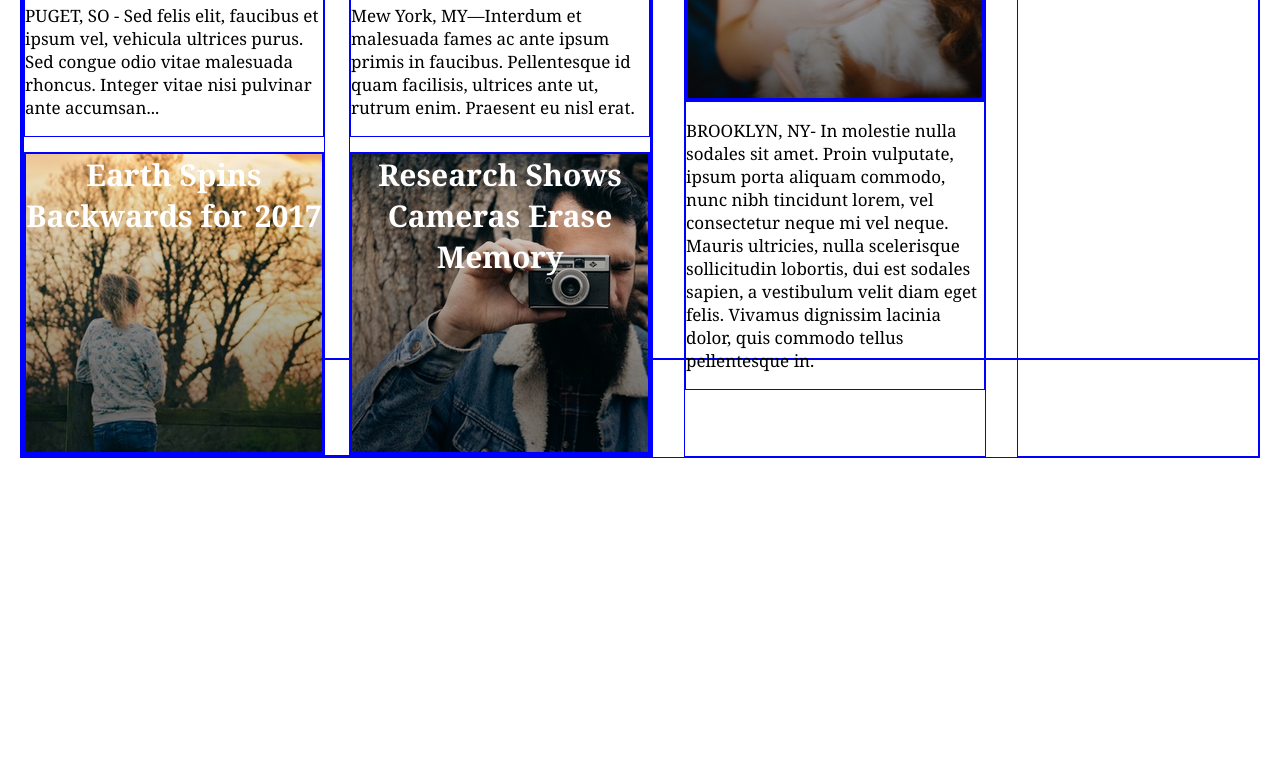
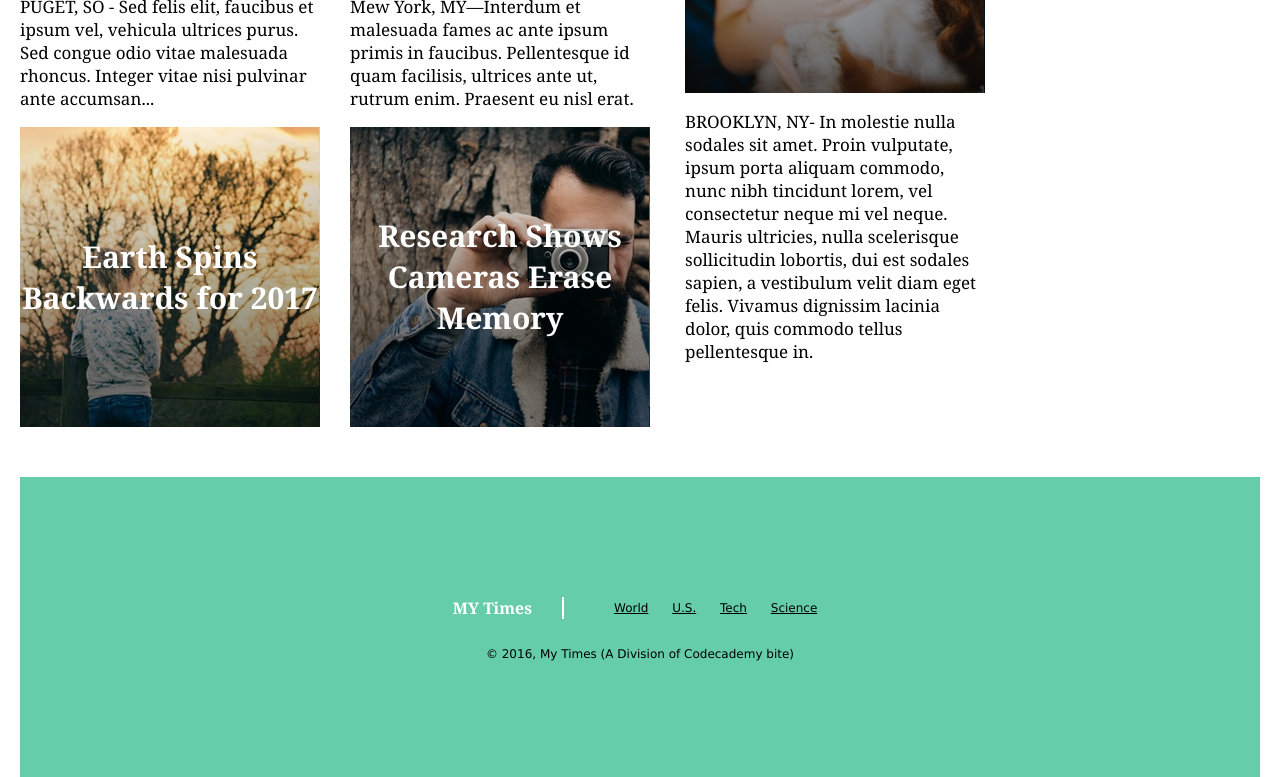
Before and after one commit to PerKaae/MyTimes, a plain HTML site: page index.html in a window 1280 px wide. Shown: the part 786-1563 px from the top of the page. Before the commit the page ends 1244 px from the top, so only its background shows below. Drawn offline with Linux system fonts and the light colour scheme.

Commit message:
Mission completed

```diff
--- a/index.html
+++ b/index.html
@@ -102,7 +102,18 @@
 
 <!--Footer section-->
 <div class="footer">
-
+  <div class="content">
+    <div class="navigation">
+      <p>MY Times</p>
+      <nav>
+          <span><a href="#">World</a></span>
+          <span><a href="#">U.S.</a></span>
+          <span><a href="#">Tech</a></span>
+          <span><a href="#">Science</a></span>
+      </nav>
+    </div>
+    <p>&#169; 2016, My Times (A Division of Codecademy bite)</p>
+  </div>
 </div>
 
 
--- a/resources/css/style.css
+++ b/resources/css/style.css
@@ -1,7 +1,3 @@
-/*Border for divs*/
-div {
-  border: 1px solid blue;
-}
 body {
   margin: 0px 20px;
 }
@@ -30,7 +26,7 @@ body {
   color: MediumAquamarine;
   }
 
-nav {
+.header nav {
   margin-right: 70px;
 }
 
@@ -74,13 +70,15 @@ nav a {
   width: 240px;
 }
 
-p {
+.column p {
   font-family: Georgia;
   font-size: 17px;
   color: black;
 }
 
 .imagetext {
+  display: flex;
+  align-items: center;
   font-family: Georgia;
   font-weight: bold;
   font-size: 30px;
@@ -91,6 +89,7 @@ p {
 .section1 .imagetext {
   font-size: 40px;
   text-align: left;
+  padding-left: 30px;
 }
 
 .article {
@@ -149,3 +148,40 @@ p {
   text-align: left;
   align-items: center;
   }
+
+/*Footer section*/
+.footer {
+  top: 150px;
+  position: relative;
+  display: flex;
+  height: 300px;
+  justify-content: center;
+  align-items: center;
+  background-color: MediumAquamarine;
+  margin: auto;
+}
+
+.footer .content {
+  font-family: Verdana;
+  font-size: 12px;
+  }
+
+.navigation {
+  display: flex;
+  align-items: center;
+}
+
+.content p {
+  text-align: center;
+}
+
+.navigation p {
+  font-family: Georgia;
+  font-size: 16px;
+  font-weight: bold;
+  color: white;
+  border-right: 2px solid white;
+  padding-right: 30px;
+  margin-right: 40px;
+  text-align: center;
+}
```
